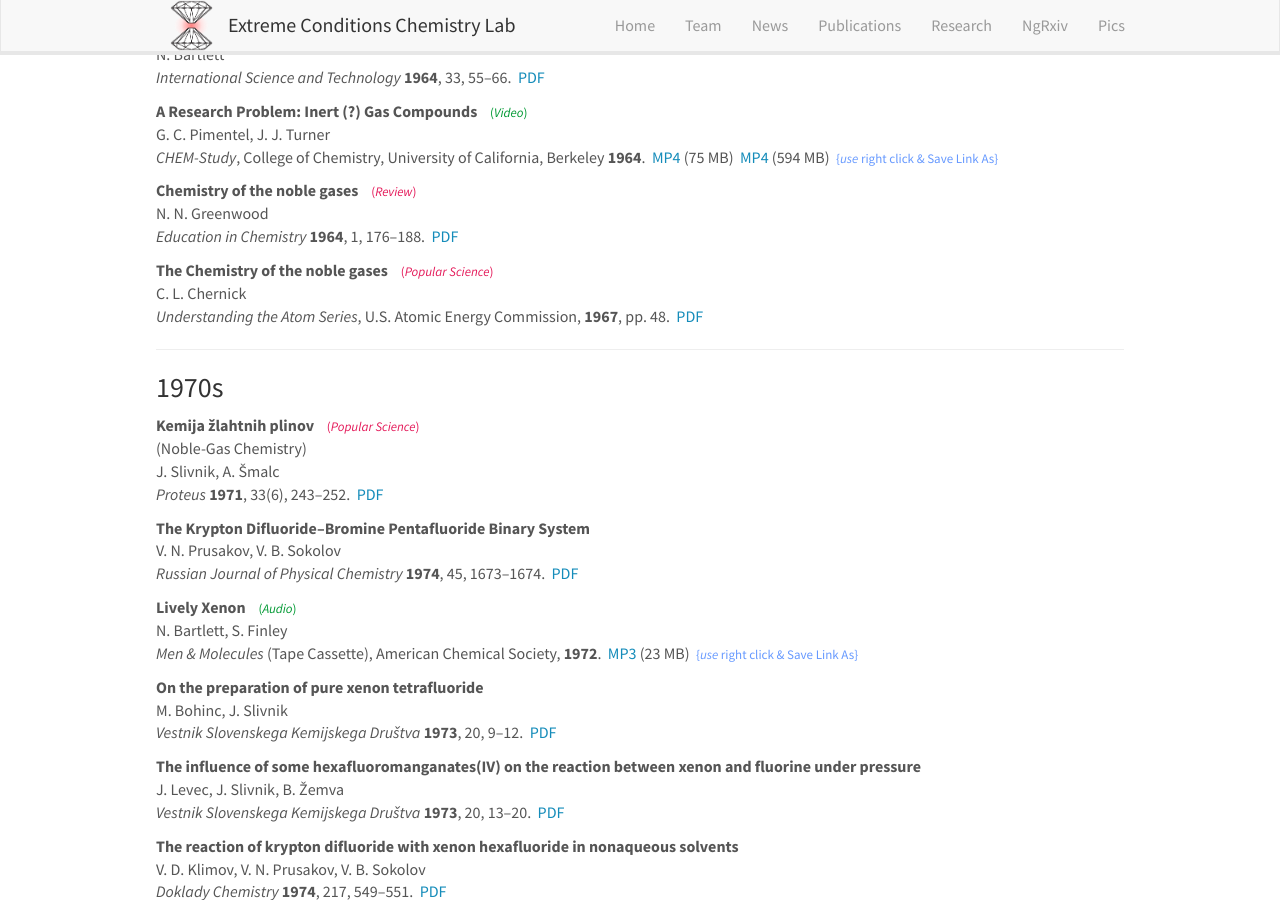
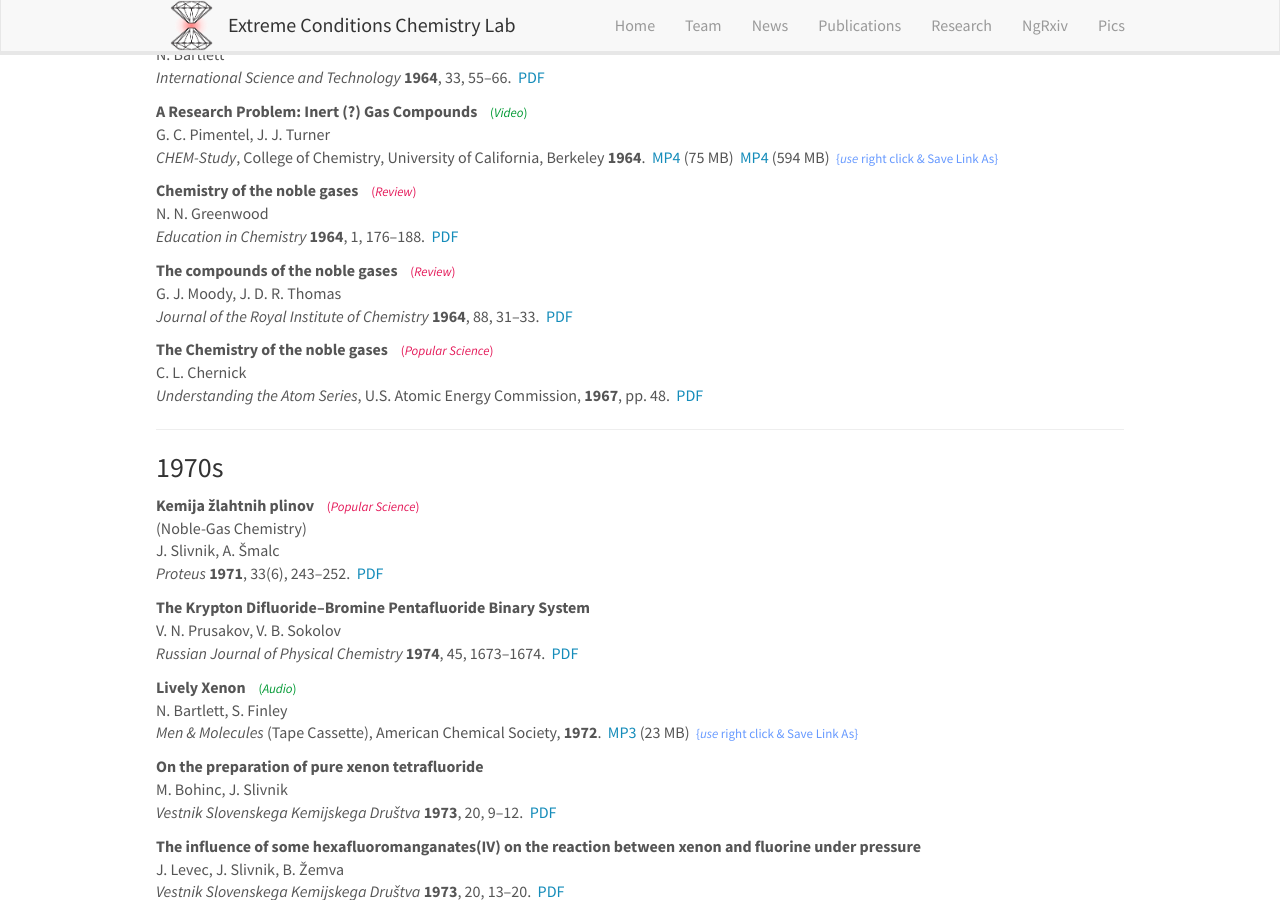
Before and after one commit to eccl-jsi/eccl-jsi.github.io, a Jekyll site: the page built from _pages/ngrxiv.md, in a window 1280 px wide and 900 px high, scrolled down 476 px. Built offline with Jekyll 4.4.1, drawn with Linux system fonts in a browser that asks for light colours; nearby versions of some CDN libraries.

Commit message:
Update ngrxiv.md

```diff
--- a/_pages/ngrxiv.md
+++ b/_pages/ngrxiv.md
@@ -37,6 +37,10 @@
 **Chemistry of the noble gases**   &nbsp;&nbsp;&nbsp;<font color="#e41959" size="-1">(<i>Review</i>)</font>
 <br>N. N. Greenwood
 <br>*Education in Chemistry* **1964**, 1, 176–188. &nbsp;[PDF]({{ site.baseurl }}/ngarxiv/1964_EiC.pdf)
+
+**The compounds of the noble gases**   &nbsp;&nbsp;&nbsp;<font color="#e41959" size="-1">(<i>Review</i>)</font>
+<br>G. J. Moody, J. D. R. Thomas
+<br>*Journal of the Royal Institute of Chemistry* **1964**, 88, 31–33. &nbsp;[PDF]({{ site.baseurl }}/ngarxiv/1964_JRIC.pdf)
 
 **The Chemistry of the noble gases**   &nbsp;&nbsp;&nbsp;<font color="#e41959" size="-1">(<i>Popular Science</i>)</font>
 <br>C. L. Chernick
```
